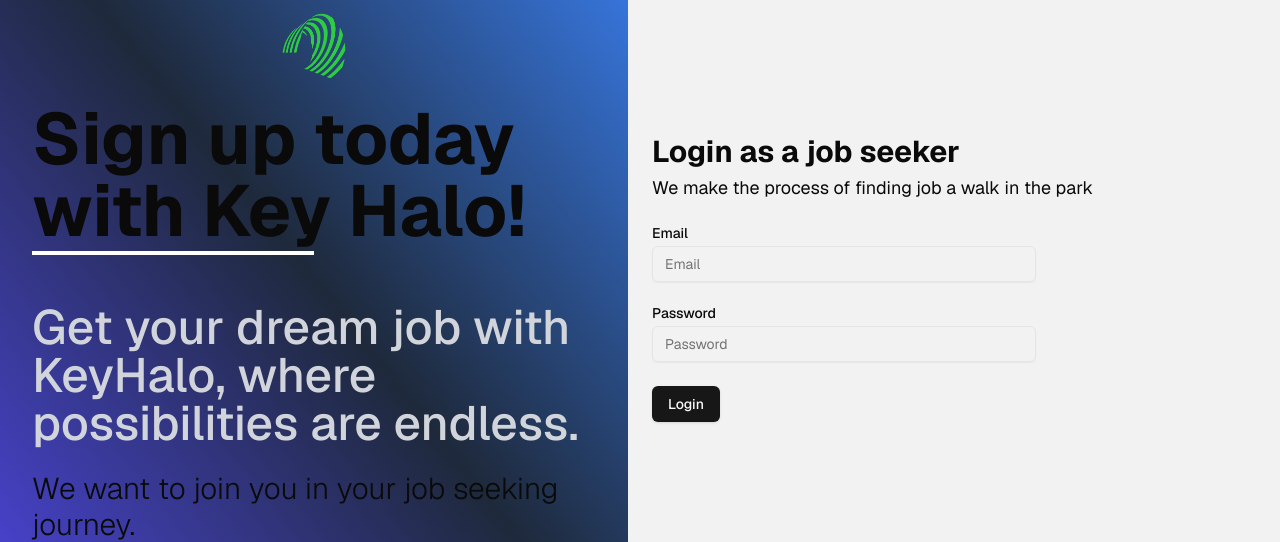
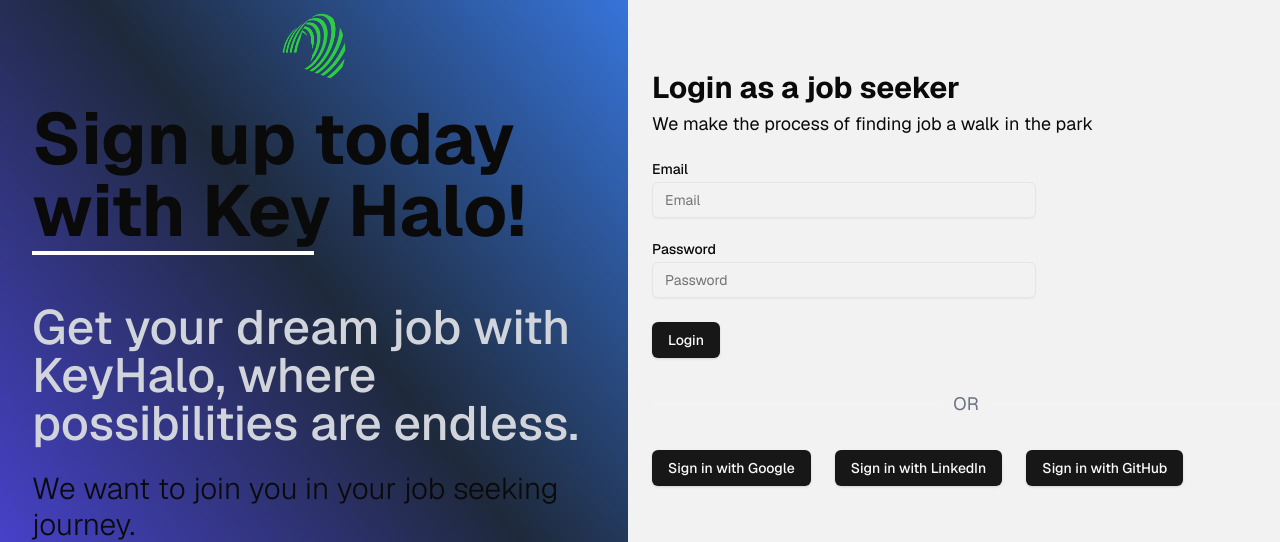
Before and after one commit to samuelokeke/remotingwork, a Next.js app: page /login in a window 1280 px wide. Shown: the part 122-664 px from the top of the page. Built offline with nearby package versions, Linux system fonts and the light colour scheme; no server answers.

Commit message:
updated auth pages

```diff
--- a/app/(auth)/layout.tsx
+++ b/app/(auth)/layout.tsx
@@ -15,7 +15,7 @@ export default function AuthLayout({
     <section>
       <div className="w-full lg:max-w-7xl mx-auto lg:px-0 px-4">
         <div className="w-full min-h-screen grid grid-cols-12 gap-6 items-center border-red-500">
-          <div className="col-span-6 h-full bg-gradient-to-tr from-indigo-600 via-slate-800 to-blue-500 p-8 grid place-content-center">
+          <div className="lg:col-span-6 col-span-12 h-full bg-gradient-to-tr from-indigo-600 via-slate-800 to-blue-500 p-8 grid place-content-center">
             <AuthHeader />
 
             <div className="mb-12">
@@ -30,7 +30,7 @@ export default function AuthLayout({
             <p className="text-3xl font-light ">We want to join you in your job seeking journey.</p>
           </div>
 
-          <div className="col-span-6">{children}</div>
+          <div className="lg:col-span-6 col-span-12">{children}</div>
         </div>
       </div>
     </section>
--- a/app/(auth)/login/page.tsx
+++ b/app/(auth)/login/page.tsx
@@ -1,7 +1,6 @@
 import { Button } from "@/components/ui/button";
 import { Input } from "@/components/ui/input";
 import { Label } from "@/components/ui/label";
-// import { zodResolver } from "@hookform/resolvers/zod";
 import React from "react";
 import { z } from "zod";
 
@@ -20,7 +19,7 @@ const LoginPage = () => {
 
       const parsedData = formValidation.parse({ email, password });
 
-      console.log(parsedData, 'parsedData');
+      console.log(parsedData, "parsedData");
     } catch (error) {
       console.log(error);
     }
@@ -46,6 +45,18 @@ const LoginPage = () => {
 
         <Button type="submit">Login</Button>
       </form>
+
+      <p className="relative after:absolute after:w-full after:h-px after:bg-secondary after:left-0 after:bottom-[14px] after:z-[-1] leading-[0.1em] text-center my-8">
+        <span className="bg-background text-lg text-gray-500 px-3">OR</span>
+      </p>
+
+      <div className="flex flex-wrap gap-6">
+        <Button className="">Sign in with Google</Button>
+
+        <Button className="">Sign in with LinkedIn</Button>
+
+        <Button className="">Sign in with GitHub</Button>
+      </div>
     </>
   );
 };
```
